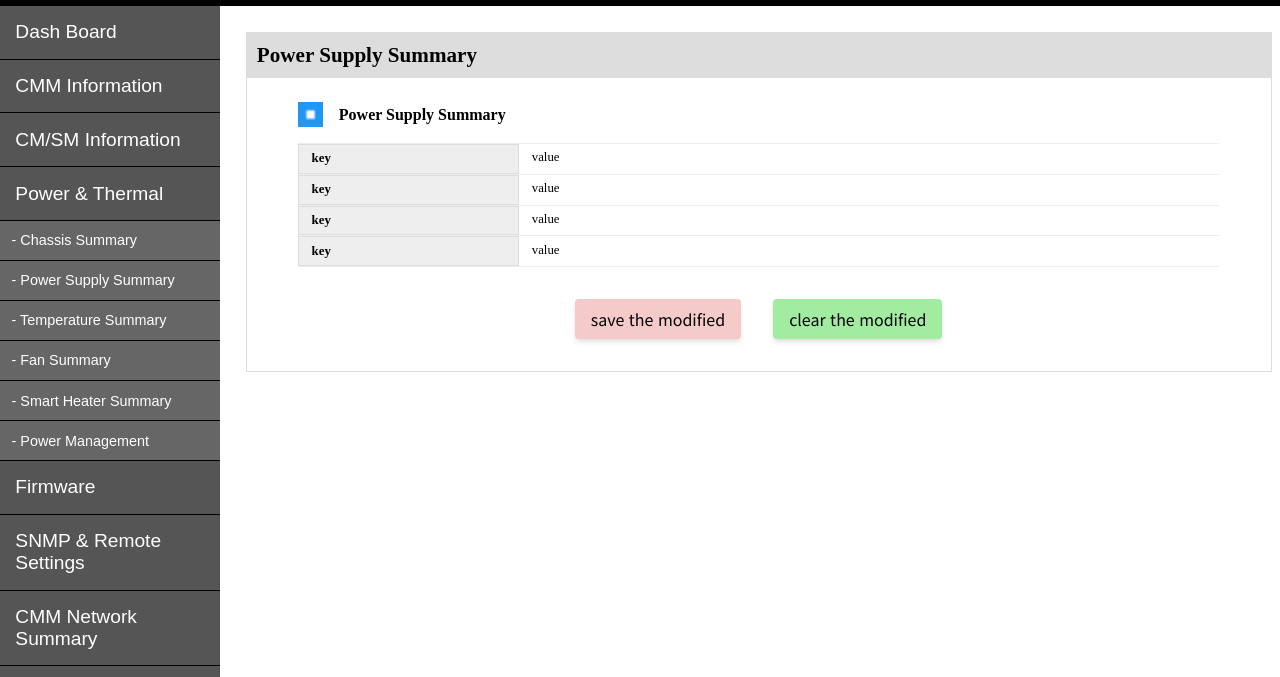
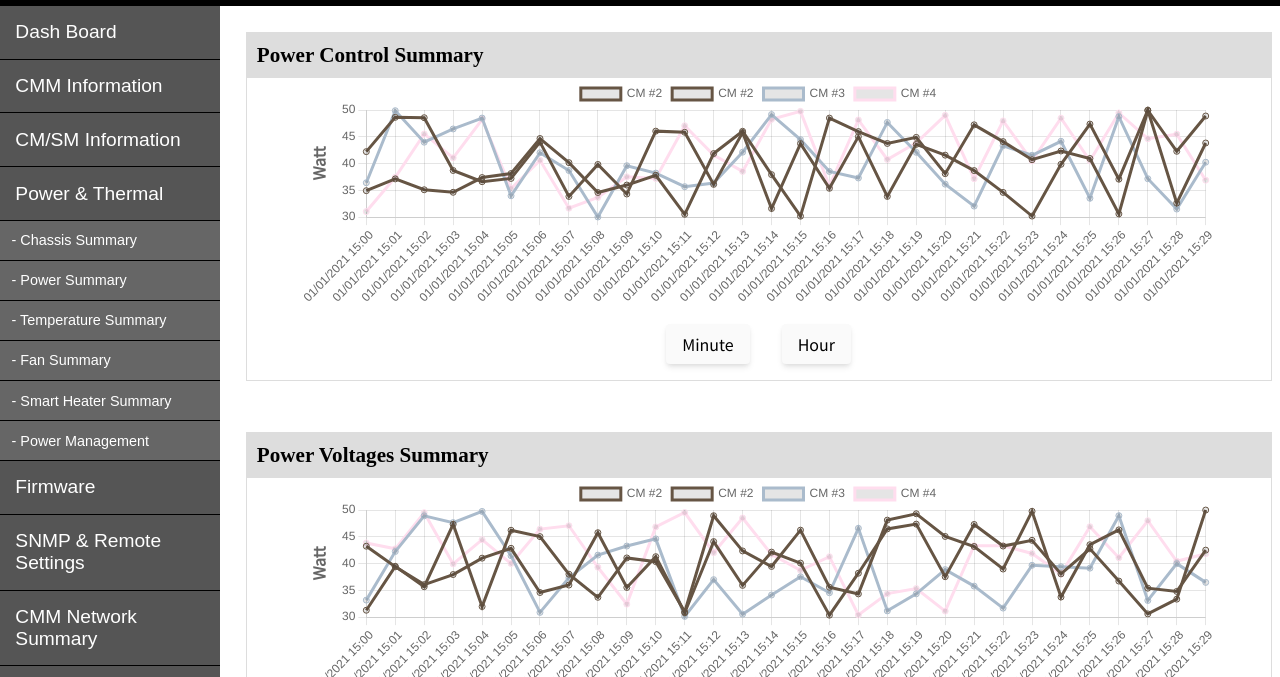
Before and after one commit to dojyj/CMM_WEB, a plain HTML site: page view/Power_Thermal/powerSupplySummary.html in a window 1280 px wide. Shown: the part 74-751 px from the top of the page. Drawn offline with nearby package versions, Linux system fonts and the light colour scheme.

Commit message:
그래프 가구현

```diff
--- /dev/null
+++ b/controller/powerSupplySummary.js
@@ -0,0 +1,184 @@
+import { getRandomArbitarary } from "./util.js";
+
+const PCctx = document.getElementById('power-control-chart');
+const PVctx = document.getElementById('power-voltage-chart');
+const PSctx = document.getElementById('power-supply-chart');
+
+const timeFormatMinute = 'DD/MM/YYYY hh:mm';
+const timeFormatHour = 'DD/MM/YYYY hh';
+
+let PCChart;
+let PVChart;
+let PSChart;
+
+let PCdataset = [];
+let PVdataset = [];
+let PSdataset = [];
+
+let PCtimeFlag = "Minute";
+let PVtimeFlag = "Minute";
+let PStimeFlag = "Minute";
+
+async function timeFlagChange(e) {
+    const id = e.id;
+
+    if (id == "pc"){
+        PCtimeFlag = e.innerText;
+        PCChart.destroy();
+        PCChart = await makeChart(PCctx, PCdataset, PCtimeFlag);
+    }else if (id == "pv"){
+        PVtimeFlag = e.innerText;
+        PVChart.destroy();
+        PVChart = await makeChart(PVctx, PVdataset, PVtimeFlag);
+    }else if (id == "ps"){
+        PStimeFlag = e.innerText;
+        PSChart.destroy();
+        PSChart = await makeChart(PSctx, PSdataset, PStimeFlag);
+    }
+}
+
+// ================ sample data init ==================
+function initSampleMData() {
+    let data = [];
+    for (let i = 0; i < 30; i++){
+        let timeStr;
+        if (i < 10)
+            timeStr = `01/01/2021 15:0${i}`;
+        else
+            timeStr = `01/01/2021 15:${i}`;
+
+        let sensorValue = getRandomArbitarary(30, 50, 2);
+        data.push({"x": timeStr, "y": sensorValue});
+    }
+
+    return data;
+}
+
+function initSampleHData() {
+    let data = [];
+    for (let i = 0; i < 24; i++){
+        let timeStr;
+        if (i < 10)
+            timeStr = `01/01/2021 0${i}:00`;
+        else
+            timeStr = `01/01/2021 ${i}:00`;
+
+        let sensorValue = getRandomArbitarary(30, 50, 2);
+        data.push({"x": timeStr, "y": sensorValue});
+    }
+    return data;
+}
+// ================ sample data init ==================
+
+// dataset 삽입
+function fillDataset(module_id, color, data) {
+    const set = {
+        label: module_id,
+        fill: false,
+        borderColor: color,
+        data: data,
+    }
+    return set;
+}
+
+// 그래프 config
+const graphTitle = {
+    display : true,
+    text : "Power Supply Summary"
+}
+
+const makeConfig = (dataset, title, formatX) => {
+    const cf = {
+        type: 'line',
+        data: {
+            datasets: dataset
+        },
+        options: {
+            title: title,
+            scales: {
+                xAxes: [{
+                    type: 'time',
+                    time: {
+                        format: formatX,
+                        tooltipFormat: 'll'
+                    },
+                    scaleLabel: {
+                        display: true,
+                        labelString: 'Date'
+                    }
+                }],
+                yAxes: {
+                    title: {
+                        display: true,
+                        align: 'center',
+                        text: 'Watt',
+                        padding: 10,
+                        font: {
+                            size: 16,
+                            weight: 'bold',
+                            family: "Noto Sans KR",
+                        }
+                    }
+                },
+            },
+        }
+    }
+    return cf;
+}
+
+// 차트 메이커
+async function makeChart(ctx, dataset, timeFlag) {
+    // dataset init
+    dataset.length = 0;
+    dataset = [];
+
+    // todo : db 데이터 삽입
+    // db에서 줄 데이터 포맷 확정되면 구현 예정.
+
+    if (timeFlag == "Minute"){
+        // sample data 생성
+        const data1 = initSampleMData();
+        const data2 = initSampleMData();
+        const data3 = initSampleMData();
+        const data4 = initSampleMData();
+
+        // 그래프에 데이터 삽입
+        dataset.push(fillDataset("CM #2", "#654", data1));
+        dataset.push(fillDataset("CM #2", "#654", data2));
+        dataset.push(fillDataset("CM #3", "#ABC", data3));
+        dataset.push(fillDataset("CM #4", "#FDE", data4));
+
+        const cf = makeConfig(dataset, graphTitle, timeFormatMinute);
+
+        const chart = new Chart(ctx, cf);
+        return chart;
+    }else if (timeFlag == "Hour"){
+        // sample data 생성
+        const data1 = initSampleHData();
+        const data2 = initSampleHData();
+        const data3 = initSampleHData();
+        const data4 = initSampleHData();
+
+        // 그래프에 데이터 삽입
+        dataset.push(fillDataset("CM #2", "#654", data1));
+        dataset.push(fillDataset("CM #2", "#654", data2));
+        dataset.push(fillDataset("CM #3", "#ABC", data3));
+        dataset.push(fillDataset("CM #4", "#FDE", data4));
+
+        const cf = makeConfig(dataset, graphTitle, timeFormatHour);
+
+        const chart = new Chart(ctx, cf);
+        return chart;
+    }else{
+        console.log("time flag error");
+    }
+}
+
+async function init() {
+    PCChart = await makeChart(PCctx, PCdataset, PCtimeFlag);
+    PVChart = await makeChart(PVctx, PVdataset, PVtimeFlag);
+    PSChart = await makeChart(PSctx, PSdataset, PStimeFlag);
+}
+
+init();
+window.timeFlagChange = timeFlagChange;
--- a/controller/util.js
+++ b/controller/util.js
@@ -1,4 +1,4 @@
-// ==================================================== Select ============================================
+// select div 생성
 export const paintSelect = (selectElement, elementsCollection, selectName, curSelectNum) => {
     selectElement.options.length = 0;
     for (let i = 0; i < elementsCollection.length; i++){
@@ -8,8 +8,8 @@ export const paintSelect = (selectElement, elementsCollection, selectName, curSe
     }
     selectElement.options.selectedIndex = curSelectNum;
 }
-// ==================================================== Select ============================================
 
+// byte 변환기
 export const formatBytes = (bytes, decimals = 2) => {
     if (bytes === 0) return '0 Bytes';
 
@@ -21,3 +21,8 @@ export const formatBytes = (bytes, decimals = 2) => {
 
     return parseFloat((bytes / Math.pow(k, i)).toFixed(dm)) + ' ' + sizes[i];
 }
+
+// 두 값 사이의 난수 생성기 (최소값, 최대값, 소수점 반올림 자리)
+export const getRandomArbitarary = (min, max, fixed) => {
+    return ((Math.random() * (max - min)) + min).toFixed(fixed);
+}
--- a/css/chart.css
+++ b/css/chart.css
@@ -1,9 +1,19 @@
 div.chart-div{
     width: 90%;
     display: flex;
+    flex-direction: column;
+    justify-content: center;
+    margin: 0 auto;
+    overflow-x: scroll;
 }
 
 #thermal-chart {
     width: 100%;
     height: 400px;
 }
+
+.multi-btn-row-div {
+    display: flex;
+    flex-direction: row;
+    justify-content: center;
+}
--- a/view/Power_Thermal/powerSupplySummary.html
+++ b/view/Power_Thermal/powerSupplySummary.html
@@ -7,6 +7,8 @@
     <link rel="stylesheet" type="text/css" href="/css/login.css">
     <link rel="stylesheet" type="text/css" href="/css/detailTable.css">
     <link rel="stylesheet" type="text/css" href="/css/util.css">
+    <link rel="stylesheet" type="text/css" href="/css/chart.css">
+    <script type="text/javascript" src="https://cdn.jsdelivr.net/npm/chart.js"></script>
 </head>
 <body>
     <div class="container">
@@ -46,7 +48,7 @@
                 <dt class="menu-control">
                     <div class="navi-box">Power & Thermal</div>
                     <div class="cur-navi-box-sub" onclick="location.href='/view/Power_Thermal/chassisSummary.html'">- Chassis Summary</div>
-                    <div class="cur-navi-box-sub" onclick="location.href='/view/Power_Thermal/powerSupplySummary.html'">- Power Supply Summary</div>
+                    <div class="cur-navi-box-sub" onclick="location.href='/view/Power_Thermal/powerSupplySummary.html'">- Power Summary</div>
                     <div class="cur-navi-box-sub" onclick="location.href='/view/Power_Thermal/temperatureInfo.html'">- Temperature Summary</div>
                     <div class="cur-navi-box-sub" onclick="location.href='/view/Power_Thermal/fanInfo.html'">- Fan Summary</div>
                     <div class="cur-navi-box-sub" onclick="location.href='/view/Power_Thermal/smartHeaterInfo.html'">- Smart Heater Summary</div>
@@ -84,36 +86,37 @@
             <div class ="Main-Plate">
                 <div class="Plate">
                     <div class="Plate-Header">
+                        <h2>Power Control Summary</h2>
+                    </div>
+                    <div class="chart-div">
+                        <canvas id="power-control-chart" height="300" width="1200"></canvas>
+                        <div class="multi-btn-row-div">
+                            <button id="pc" onclick="timeFlagChange(this)" class="normal">Minute</button>
+                            <button id="pc" onclick="timeFlagChange(this)" class="normal">Hour</button>
+                        </div>
+                    </div>
+                </div>
+                <div class="Plate">
+                    <div class="Plate-Header">
+                        <h2>Power Voltages Summary</h2>
+                    </div>
+                    <div class="chart-div">
+                        <canvas id="power-voltage-chart" height="300" width="1200"></canvas>
+                        <div class="multi-btn-row-div">
+                            <button id="pv" onclick="timeFlagChange(this)" class="normal">Minute</button>
+                            <button id="pv" onclick="timeFlagChange(this)" class="normal">Hour</button>
+                        </div>
+                    </div>
+                </div>
+                <div class="Plate">
+                    <div class="Plate-Header">
                         <h2>Power Supply Summary</h2>
                     </div>
-                    <div class="Plate-Body" id="table-plate">
-                        <div class="detail-table">
-                            <div class="table-header">
-                                <img src="/images/table header.png" alt="table header icon">
-                                <p>Power Supply Summary</p>
-                            </div>
-                            <div class="table-body">
-                                <div class="table-row">
-                                    <div class="table-key">key</div>
-                                    <div contenteditable="true" class="table-value">value</div>
-                                </div>
-                                <div class="table-row">
-                                    <div class="table-key">key</div>
-                                    <div contenteditable="true" class="table-value">value</div>
-                                </div>
-                                <div class="table-row">
-                                    <div class="table-key">key</div>
-                                    <div contenteditable="true" class="table-value">value</div>
-                                </div>
-                                <div class="table-row">
-                                    <div class="table-key">key</div>
-                                    <div contenteditable="true" class="table-value">value</div>
-                                </div>
-                            </div>
-                        </div>
-                        <div class="Plate-Footer">
-                            <button class="save">save the modified</button>
-                            <button class="clear">clear the modified</button>
+                    <div class="chart-div">
+                        <canvas id="power-supply-chart" height="300" width="1200"></canvas>
+                        <div class="multi-btn-row-div">
+                            <button id="ps" onclick="timeFlagChange(this)" class="normal">Minute</button>
+                            <button id="ps" onclick="timeFlagChange(this)" class="normal">Hour</button>
                         </div>
                     </div>
                 </div>
@@ -121,7 +124,6 @@
         </div>
     </div>
     <script type="module" src="/controller/loginModal.js"></script>
+    <script type="module" src="/controller/powerSupplySummary.js"></script>
 </body>
-
-
 </html>
```
Also changed, not shown: controller/db.js (added, +15 -0 lines).
